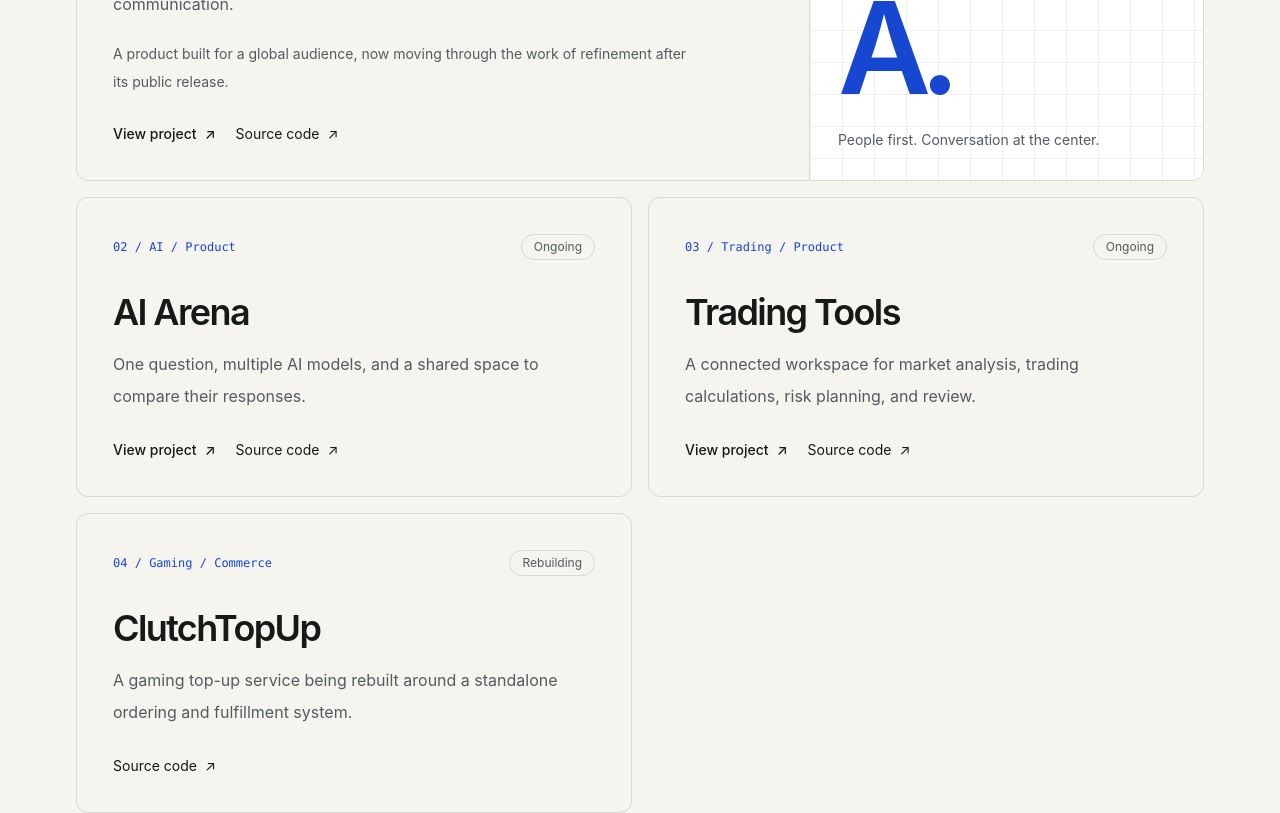
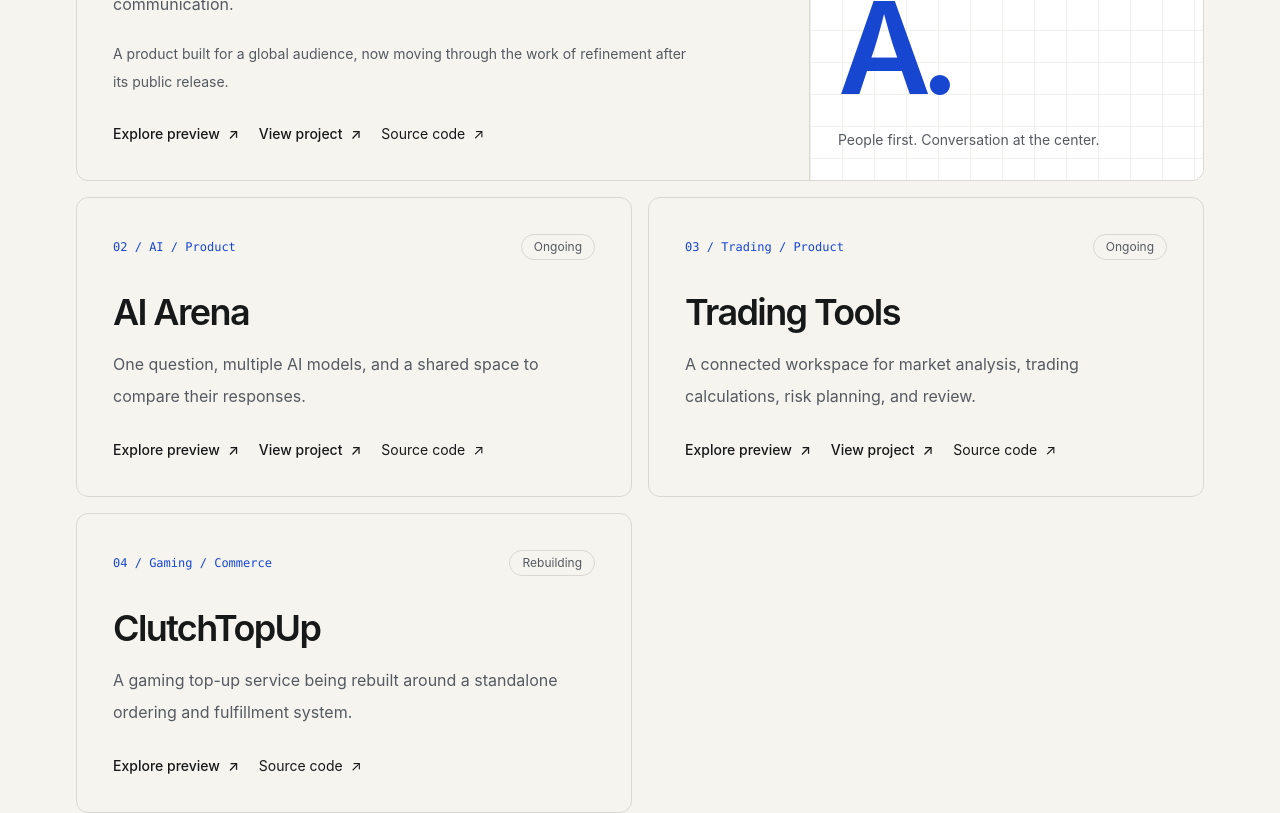
Before and after one commit to JJTGG/JAYJAYTGG, a Next.js app: page / in a window 1280 px wide. Shown: the part 1460-2273 px from the top of the page. Built offline with nearby package versions, Linux system fonts and the light colour scheme.

Commit message:
feat: link homepage projects to preview pages

```diff
--- a/app/page.tsx
+++ b/app/page.tsx
@@ -1,4 +1,5 @@
 
+import Link from "next/link";
 import { projects, type Project } from "../lib/projects";
 
 const featuredProjects = projects.filter(
@@ -14,10 +15,15 @@ const experiments = projects.filter(
 );
 
 function ProjectLinks({ project }: { project: Project }) {
-  if (!project.live && !project.source) return null;
-
   return (
     <div className="mt-7 flex flex-wrap items-center gap-x-5 gap-y-3 text-sm">
+      <Link
+        href={`/work/${project.slug}`}
+        className="inline-flex items-center gap-2 font-medium text-[var(--accent)] transition-colors hover:underline"
+      >
+        Explore preview <span aria-hidden="true">↗</span>
+      </Link>
+
       {project.live && (
         <a
           href={project.live}
```
